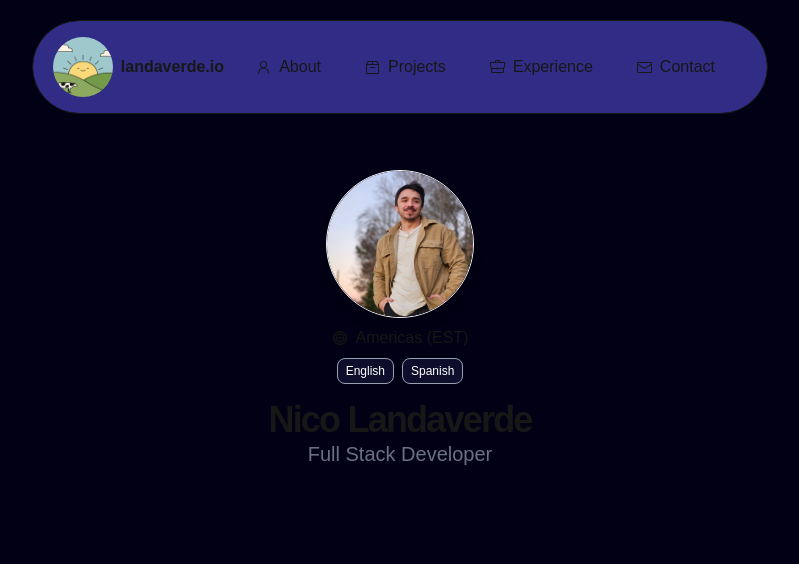
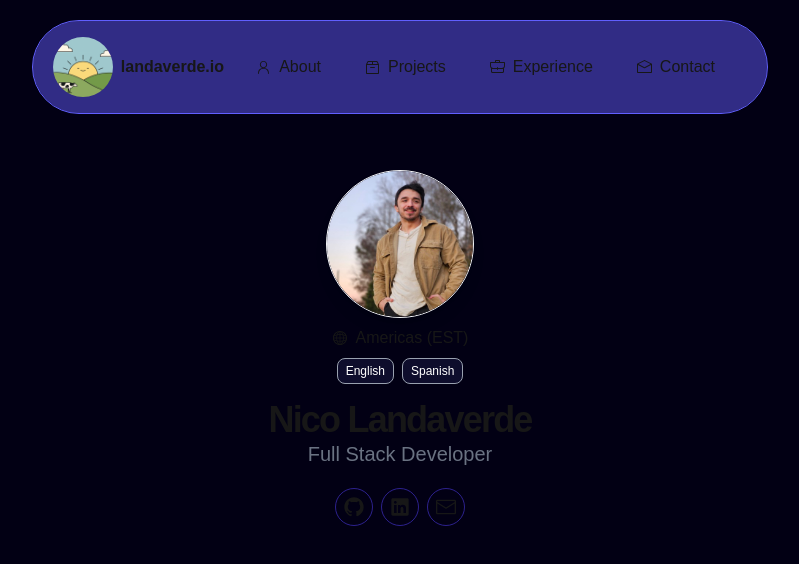
Before and after one commit to landaverdend/portfolio-site, a Next.js app: page / in a window 1280 px wide. Shown: the top 564 px of the page, without its empty margins (240-1039 px from the left). Built offline with nearby package versions, Linux system fonts and the light colour scheme.

Commit message:
social drawer.

```diff
--- a/app/page.tsx
+++ b/app/page.tsx
@@ -1,7 +1,8 @@
 'use client';
 
-import { GlobeIcon } from '@radix-ui/react-icons';
+import { GlobeIcon, GitHubLogoIcon, LinkedInLogoIcon, EnvelopeClosedIcon } from '@radix-ui/react-icons';
 import Image from 'next/image';
+import Link from 'next/link';
 
 export default function Home() {
   return (
@@ -19,13 +20,33 @@ export default function Home() {
           </div>
         </div>
 
-        <div className="flex flex-col items-center">
-          <h1 className="text-4xl font-extrabold tracking-tighter">Nico Landaverde</h1>
-          <span className="text-xl text-gray-500 font-light">Full Stack Developer</span>
+        <div className="flex flex-col items-center justify-center gap-5">
+          <div className="flex flex-col items-center">
+            <h1 className="text-4xl font-extrabold tracking-tighter">Nico Landaverde</h1>
+            <span className="text-xl text-gray-500 font-light">Full Stack Developer</span>
+          </div>
+
+          <div className="flex flex-row items-center justify-center gap-2">
+            <SocialButton href="https://github.com/landaverdend" icon={<GitHubLogoIcon className="w-5 h-5" />} />
+            <SocialButton
+              href="https://www.linkedin.com/in/nicodemus-landaverde-7562ba19a/"
+              icon={<LinkedInLogoIcon className="w-5 h-5" />}
+            />
+            <SocialButton href="mailto:nicodemus.landaverde98@gmail.com" icon={<EnvelopeClosedIcon className="w-5 h-5" />} />
+          </div>
         </div>
-
-
       </main>
     </div>
   );
 }
+
+function SocialButton({ href, icon }: { href: string; icon: React.ReactNode }) {
+  return (
+    <Link
+      href={href}
+      target="_blank"
+      className="hover:text-indigo-400 transition-colors duration-300 p-2 border border-indigo-800/80 rounded-full hover:bg-indigo-100/10">
+      {icon}
+    </Link>
+  );
+}
--- a/components/navbar.tsx
+++ b/components/navbar.tsx
@@ -2,7 +2,7 @@
 
 import Image from 'next/image';
 import Link from 'next/link';
-import { PersonIcon, EnvelopeClosedIcon, ArchiveIcon, BackpackIcon } from '@radix-ui/react-icons';
+import { PersonIcon, EnvelopeOpenIcon, ArchiveIcon, BackpackIcon } from '@radix-ui/react-icons';
 
 export default function Navbar() {
   return (
@@ -12,7 +12,7 @@ export default function Navbar() {
       <nav
         className="flex items-center justify-center text-center
         lg:w-fit lg:justify-between
-        py-2 lg:py-4 px-10 bg-indigo-900 rounded-full bg-clip-padding backdrop-filter backdrop-blur-sm bg-opacity-50 border">
+        py-1 lg:py-4 px-10 bg-indigo-900 rounded-full bg-clip-padding backdrop-filter backdrop-blur-sm bg-opacity-50 border border-indigo-500">
         <div className="hidden text-center lg:w-1/5 lg:flex items-center justify-center gap-2">
           <Image src="/logo.png" alt="logo" width={60} height={60} className="rounded-full" />
           <span className="font-semibold">landaverde.io</span>
@@ -36,7 +36,7 @@ export default function Navbar() {
               </NavbarItem>
             </li>
             <li>
-              <NavbarItem href="/contact" icon={<EnvelopeClosedIcon />}>
+              <NavbarItem href="/contact" icon={<EnvelopeOpenIcon />}>
                 Contact
               </NavbarItem>
             </li>
```
